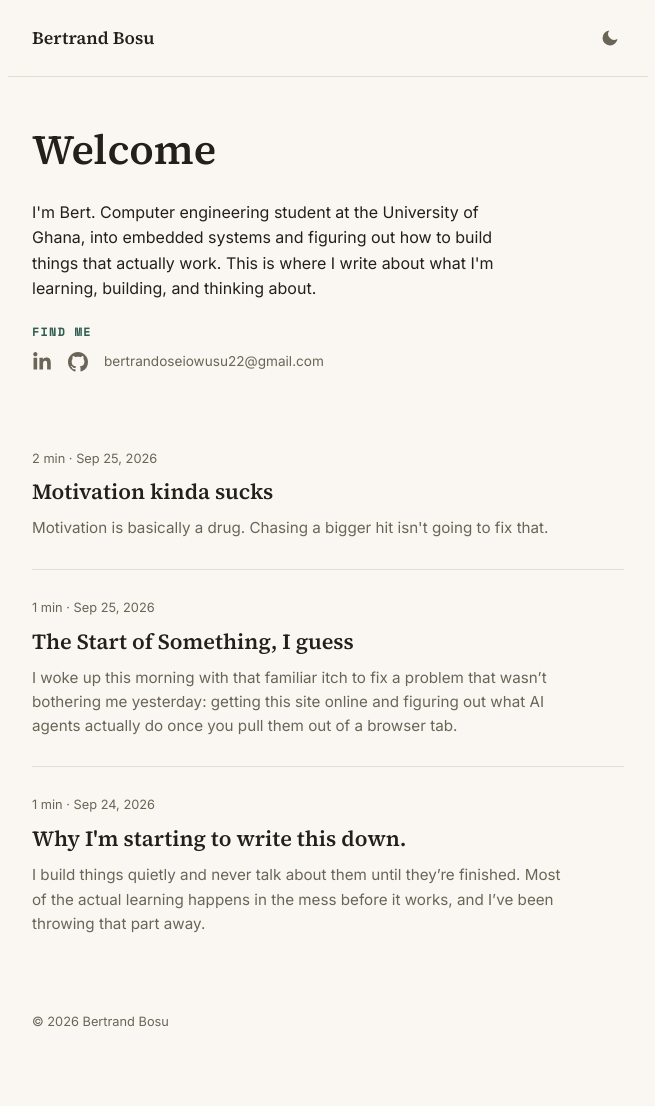
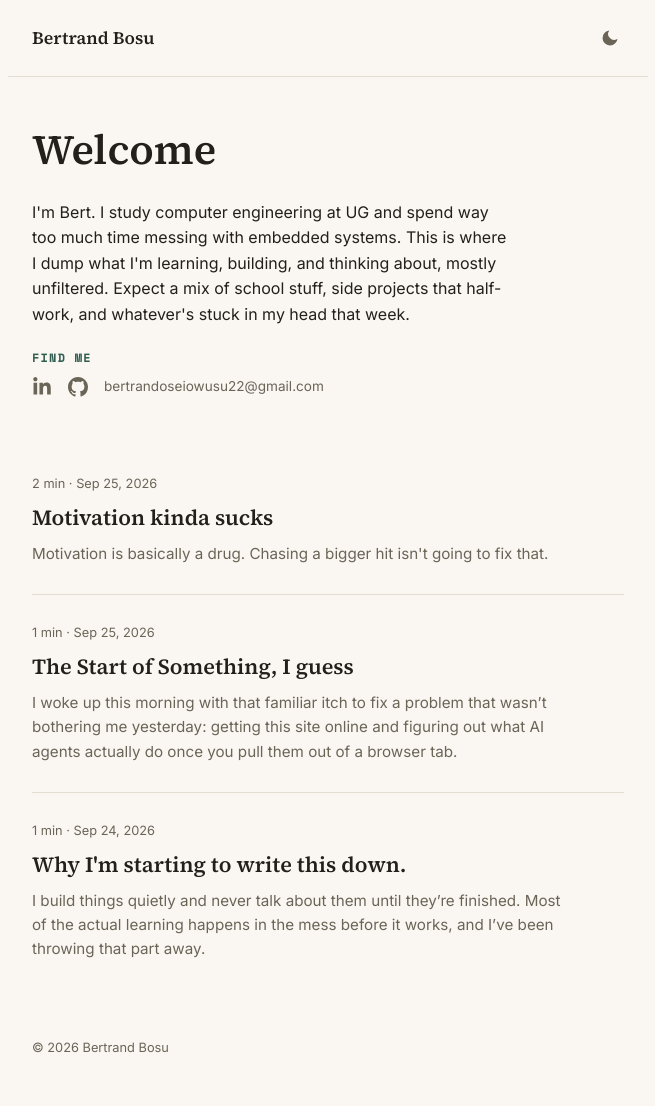
Before and after one commit to Bertqrt/bertrandbosu-blog1, a Jekyll site: the page built from index.md, in a window 1280 px wide. Shown: the whole page, without its empty margins (312-967 px from the left). Built offline with Jekyll 4.4.1, drawn with Linux system fonts in a browser that asks for light colours; before the commit the page ends 1081 px from its top, so only the background shows below that.

Commit message:
Update index.md

```diff
--- a/index.md
+++ b/index.md
@@ -5,10 +5,7 @@ layout: default
 <section class="intro">
   <h1>Welcome</h1>
   <p class="bio">
-    I'm Bert. Computer engineering student at the University of Ghana, into
-    embedded systems and figuring out how to build things that actually work.
-    This is where I write about what I'm learning, building, and thinking
-    about.
+I'm Bert. I study computer engineering at UG and spend way too much time messing with embedded systems. This is where I dump what I'm learning, building, and thinking about, mostly unfiltered. Expect a mix of school stuff, side projects that half-work, and whatever's stuck in my head that week.
   </p>
   <p class="find-me">Find Me</p>
   <p class="social">
```
